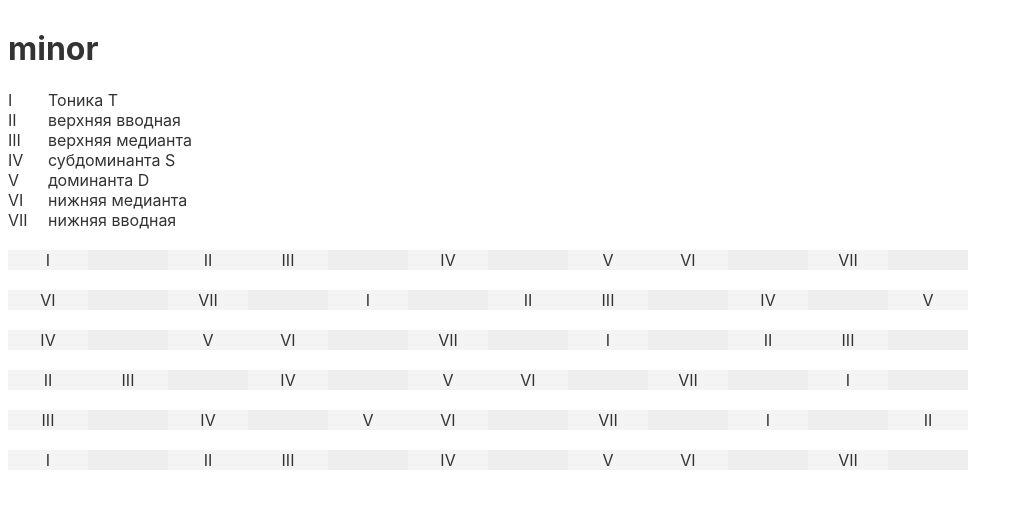
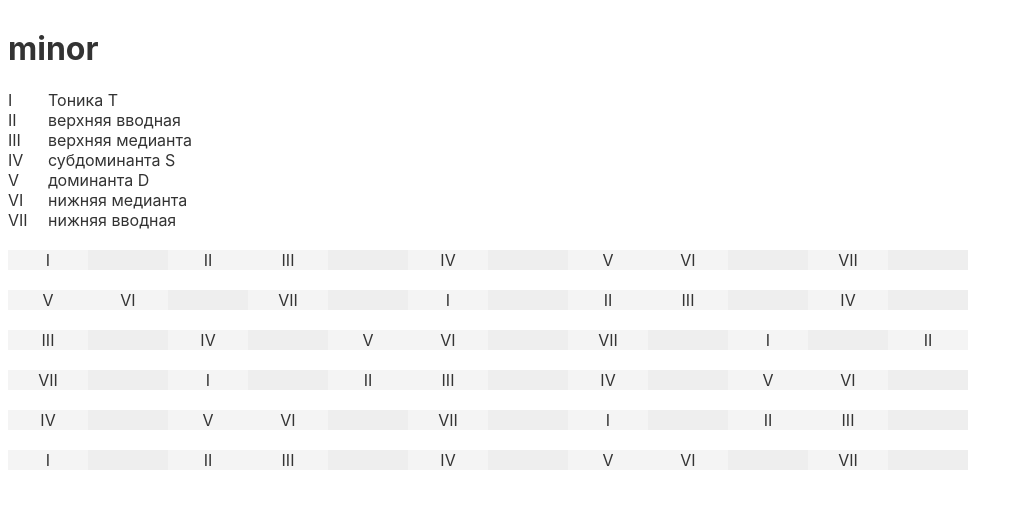
Before and after one commit to scoutrul/svelte-chords, a Svelte app: page / in a window 1280 px wide. Shown: the top 508 px of the page, without its empty margins (0-1023 px from the left). Built offline with nearby package versions, Linux system fonts and the light colour scheme.

Commit message:
правильные ступени для гитарного грифа

```diff
--- a/src/Minor.svelte
+++ b/src/Minor.svelte
@@ -71,17 +71,15 @@
         ]
     };
 
-    $: drowGuitarCells = (offset = 0) => {
+    $: drowGuitarCells = (startStep = 1) => {
 
         let steps = [...state.steps];
         let allHalfs = steps.reduce((acc, curr) => acc + curr.move.up, 0);
 
         let shifted ;
-        for(let i = allHalfs*2+1; i >= allHalfs - offset; i--){
+        for(let i = allHalfs*2; i >= allHalfs - startStep; i--){
             shifted = steps.shift();
             steps = [...steps, shifted];
-            // console.log(steps);
-            // console.log(shifted);
         }
 
         let string = '';
@@ -90,6 +88,7 @@
             if(step.move.up === 2){
                 string += `<div class="${steps__cell} ${steps__cell_blank}"></div>`
             }
+
         }
 
         return string
@@ -111,23 +110,24 @@
 </div>
 {/each}
 
+
 <div class="steps">
-    {@html drowGuitarCells(0)}
+    {@html drowGuitarCells(1)}
 </div>
 <div class="steps">
     {@html drowGuitarCells(5)}
 </div>
 <div class="steps">
-    {@html drowGuitarCells(10)}
+    {@html drowGuitarCells(3)}
 </div>
 <div class="steps">
-    {@html drowGuitarCells(15)}
+    {@html drowGuitarCells(7)}
 </div>
 <div class="steps">
-    {@html drowGuitarCells(16)}
+    {@html drowGuitarCells(4)}
 </div>
 <div class="steps">
-    {@html drowGuitarCells(21)}
+    {@html drowGuitarCells(1)}
 </div>
 <style>
 .steps {
```
